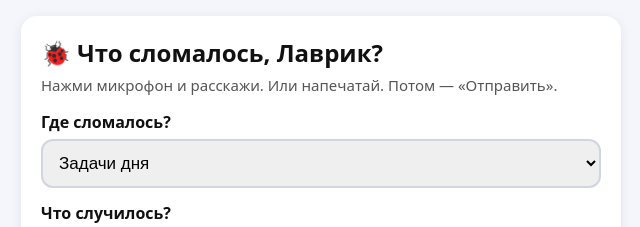
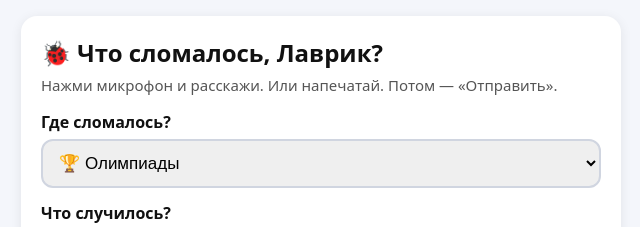
Before and after one commit to victorkrivenko4949-commits/lavrik-bugs, a website: page index.html in a window 1280 px wide. Shown: the top 227 px of the page, 319-959 px from the left. Drawn offline with Linux system fonts and the light colour scheme.

Commit message:
SECTIONS_V1: все разделы formyla.net в списке «Где сломалось?» (24 пункта, группы: учёба, пилот, общение, другое) — страница Render, страница GitHub Pages и issue-шаблон

```diff
--- a/index.html
+++ b/index.html
@@ -29,12 +29,38 @@
 
   <label>Где сломалось?</label>
   <select id="gde">
-    <option>Задачи дня</option>
-    <option>Чертежи</option>
-    <option>ИИ-репетитор</option>
-    <option>Сайт formyla.net (другое)</option>
-    <option>Телефон</option>
-    <option>Другое</option>
+    <optgroup label="Учёба">
+      <option>🏆 Олимпиады</option>
+      <option>📚 Каталог методов</option>
+      <option>📅 Календарь олимпиад</option>
+      <option>📅 Задачи дня</option>
+      <option>📖 С чего начать</option>
+      <option>📰 Статьи</option>
+      <option>🤖 AI Тьютор</option>
+      <option>📐 Генерация чертежей</option>
+      <option>📝 Пробники и тесты</option>
+    </optgroup>
+    <optgroup label="Подготовка (пилот)">
+      <option>💬 Куратор</option>
+      <option>📊 Статистика</option>
+      <option>💡 Банк неточностей</option>
+    </optgroup>
+    <optgroup label="Общение и аккаунт">
+      <option>👤 Профиль</option>
+      <option>👫 Друзья</option>
+      <option>💬 Чат</option>
+      <option>🏆 Лидеры</option>
+      <option>🎥 Встречи (Meet)</option>
+      <option>💳 Подписка и оплата</option>
+      <option>🔑 Вход и регистрация</option>
+      <option>💬 Поддержка</option>
+    </optgroup>
+    <optgroup label="Другое">
+      <option>📱 Приложение на телефон</option>
+      <option>📖 О сайте</option>
+      <option>Сайт formyla.net (другое)</option>
+      <option>Другое</option>
+    </optgroup>
   </select>
 
   <label>Что случилось?</label>
```
Also changed, not shown: public/index.html (+32 -6 lines), .github/ISSUE_TEMPLATE/bug.yml.
